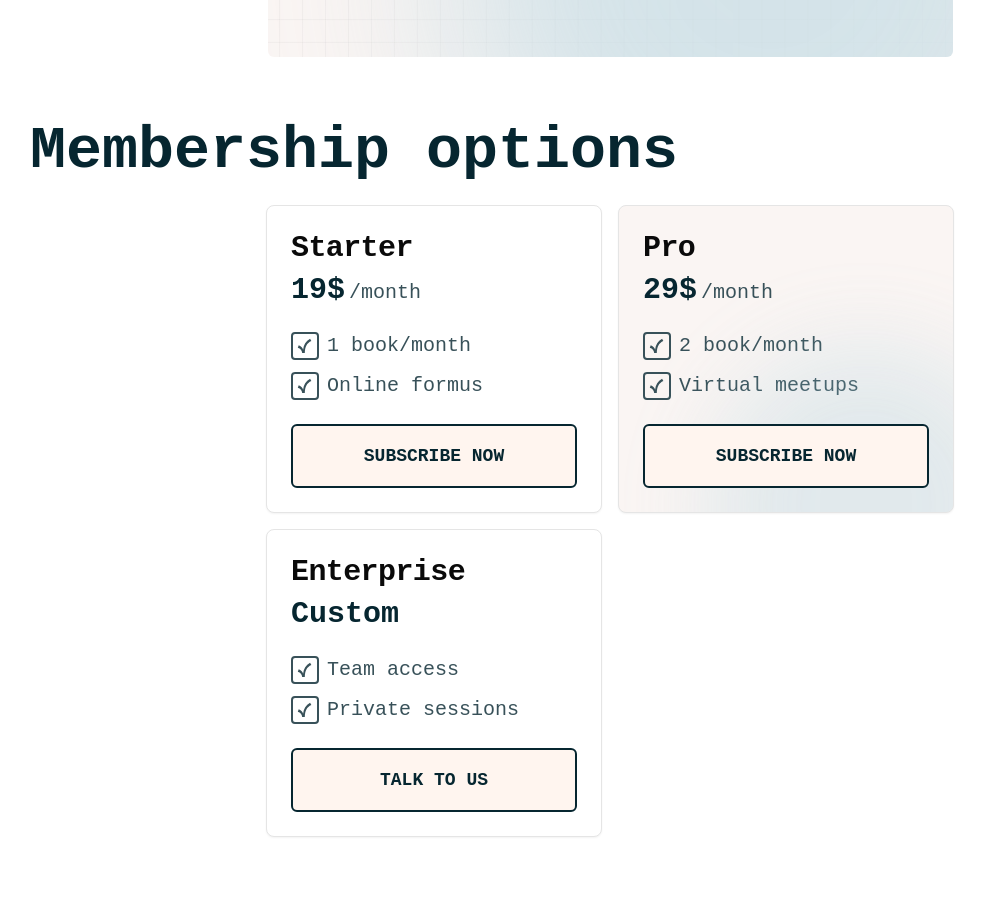
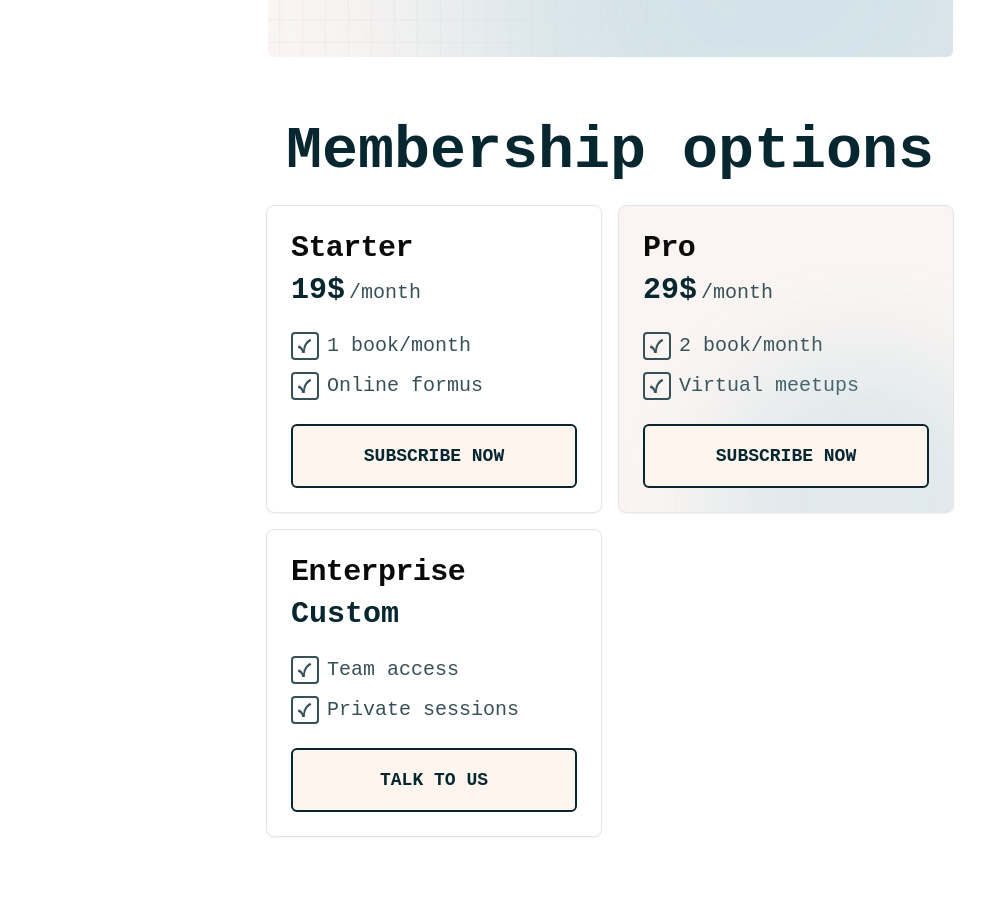
Before and after one commit to noonefr69/Tech-Landing-Page, a Next.js app: page / in a window 1280 px wide. Shown: the part 4200-5103 px from the top of the page, without its empty margins (30-1015 px from the left). Built offline with nearby package versions, Linux system fonts and the light colour scheme.

Commit message:
Ipad bugs fixed

```diff
--- a/src/components/MemberShip.jsx
+++ b/src/components/MemberShip.jsx
@@ -20,7 +20,7 @@ const inter = Inter({
 export default function MemberShip() {
   return (
     <div className="mt-16">
-      <h1 className="text-4xl md:text-6xl md:max-w-[768px] text-[#062630] text-center font-semibold mb-6">
+      <h1 className="text-4xl md:text-6xl md:max-w-[768px] text-[#062630] mx-auto text-center font-semibold mb-6">
         Membership options
       </h1>
       <div className="md:px-10 px-4 flex flex-col gap-4 md:grid md:grid-cols-2 md:max-w-[768px] mx-auto">
```
